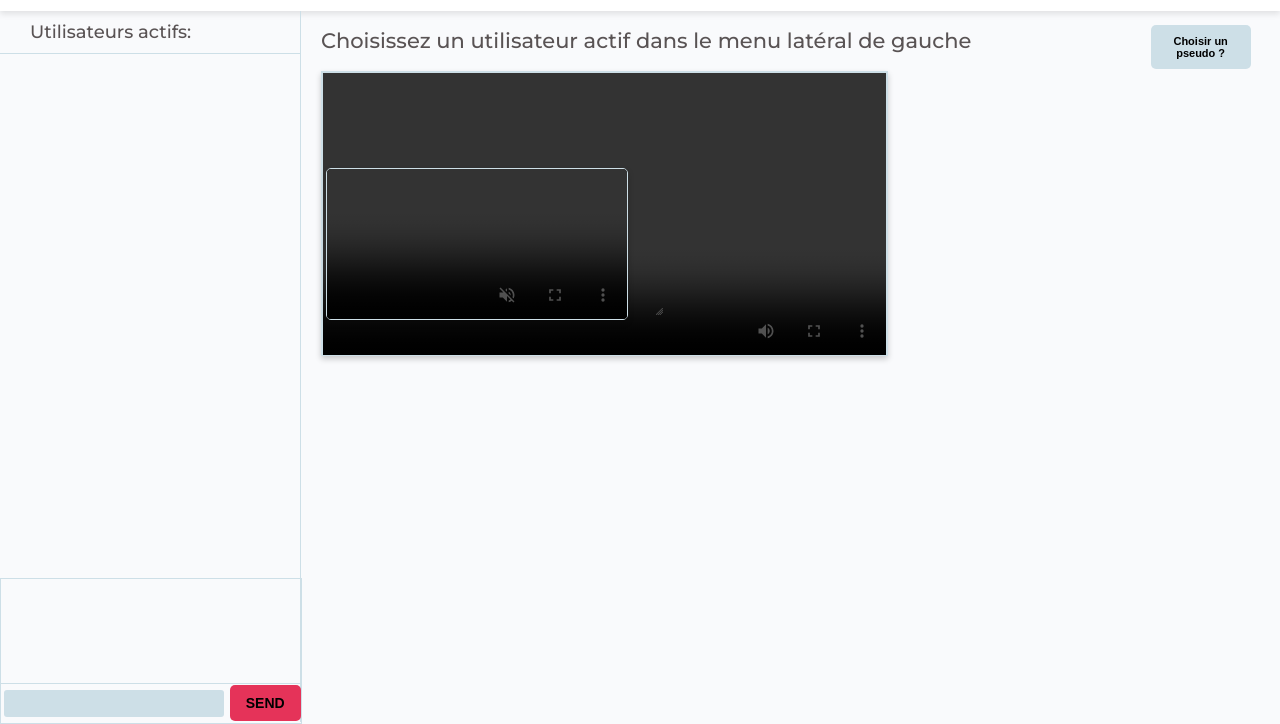
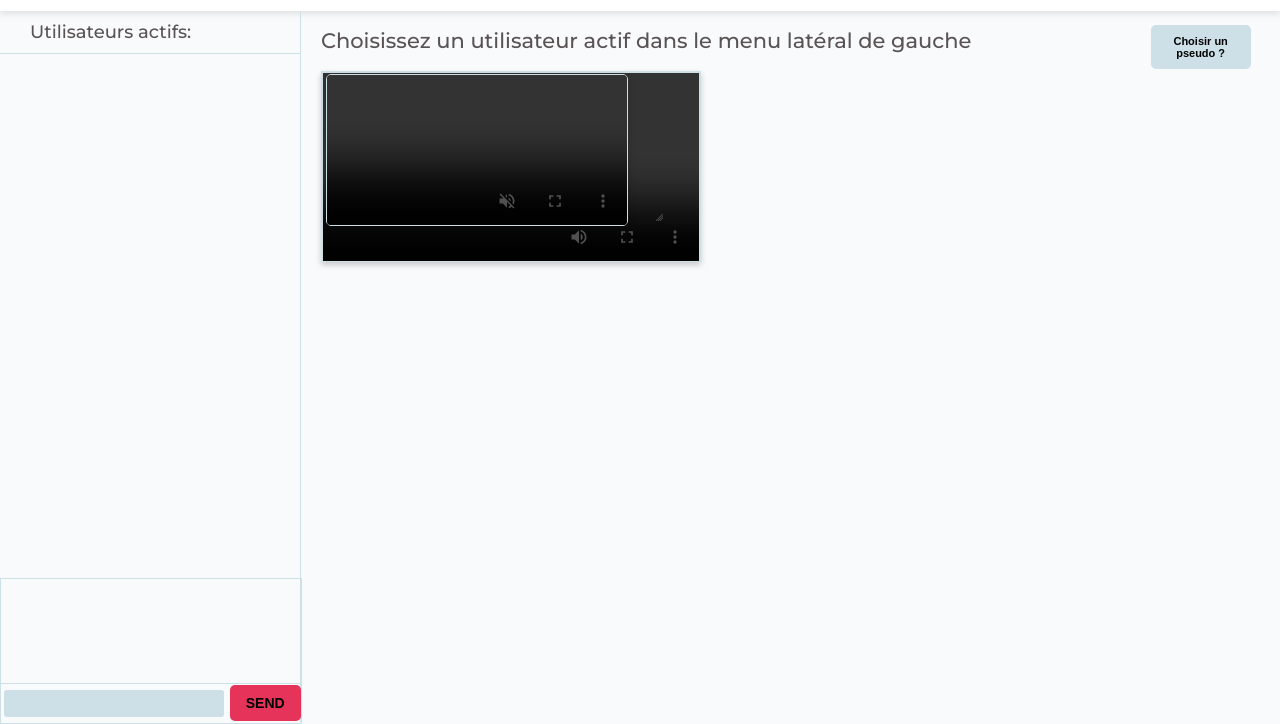
Before and after one commit to Frenzey/wrtc, a website: page public/index.html in a window 1280 px wide. Shown: the part 76-800 px from the top of the page. Drawn offline with nearby package versions, Linux system fonts and the light colour scheme; no server answers.

Commit message:
changing style.css part 2

```diff
--- a/public/style.css
+++ b/public/style.css
@@ -138,10 +138,10 @@ video::-webkit-media-controls-timeline-container{
 }
 
 .resizeable2 {
-    width: 60%;
+    width: 40%;
     height: 70%;
     max-height: 100%;
-    max-width: 60%;
+    max-width: 40%;
 }
 
 .resizeable2:hover {
```
